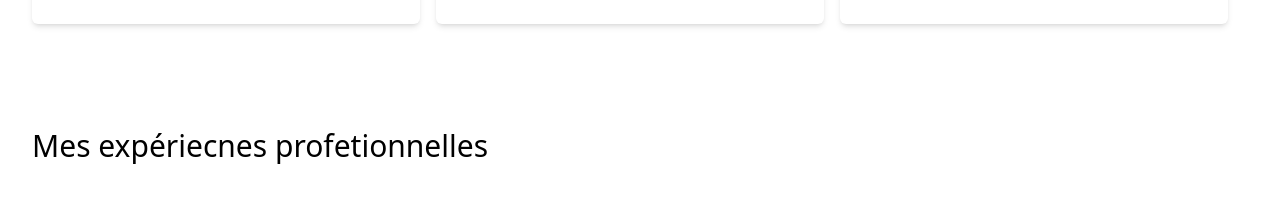
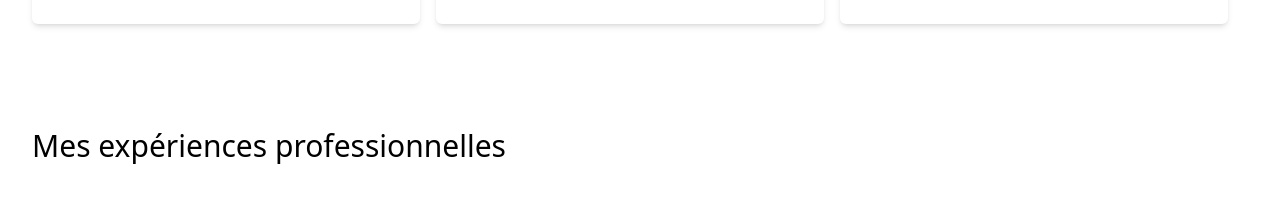
Before and after one commit to cheick18/Portfolio, a React (Vite) app: page /a-propos in a window 1280 px wide. Shown: the part 1460-1670 px from the top of the page. Built offline with nearby package versions, Linux system fonts and the light colour scheme.

Commit message:
Correction du contenu de la page about

```diff
--- a/src/pages/About.tsx
+++ b/src/pages/About.tsx
@@ -61,7 +61,7 @@
 
       <Space />
         <div className="container-fluid">
-        <h4 className="text-2xl text-center  sm:text-3xl sm:text-start ">Mes expériecnes profetionnelles</h4>
+        <h4 className="text-2xl text-center  sm:text-3xl sm:text-start ">Mes expériences professionnelles</h4>
         <div className="experienceitem pt-8">
           {
                experiences.map((experience,index)=>(
```
